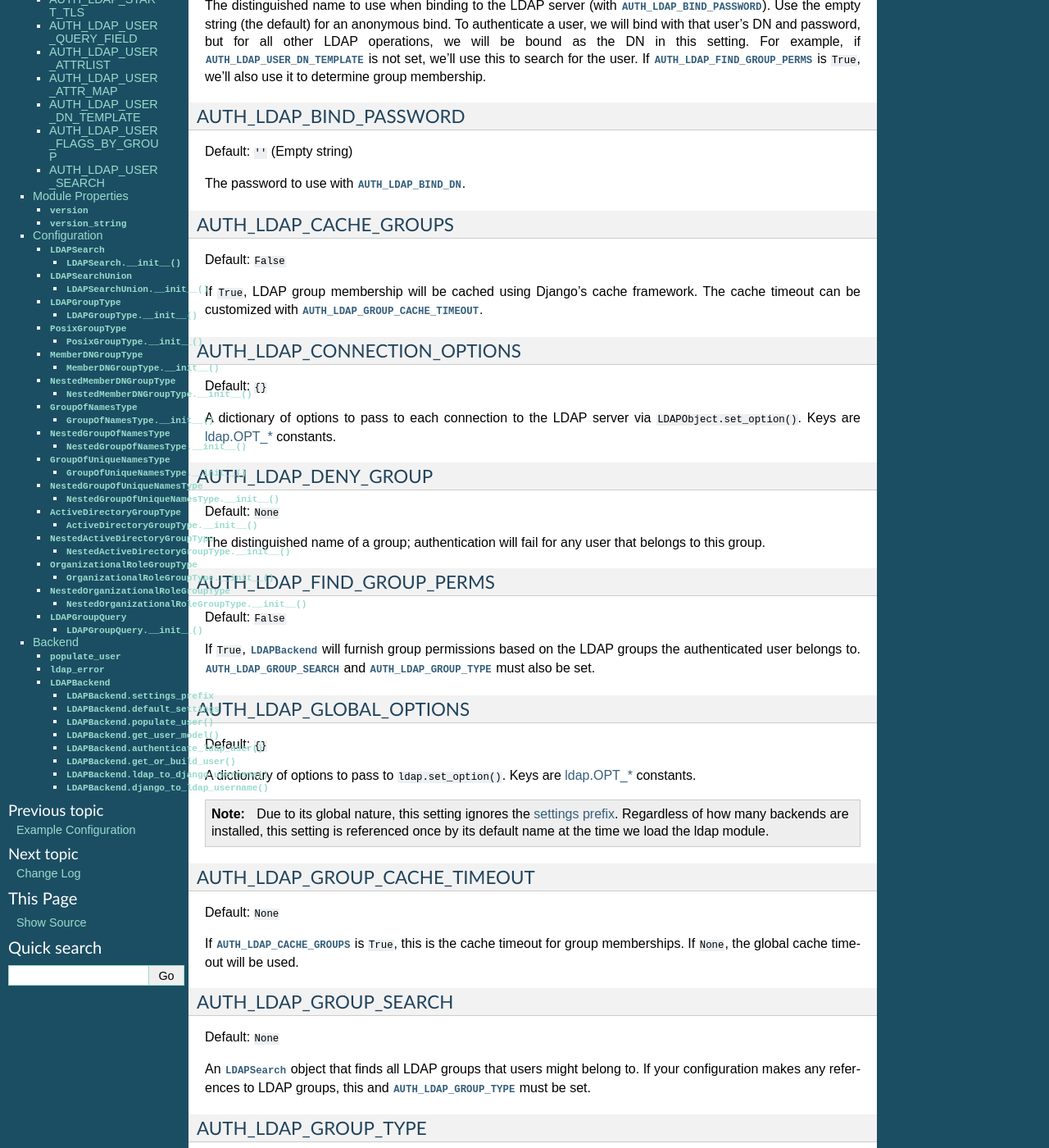
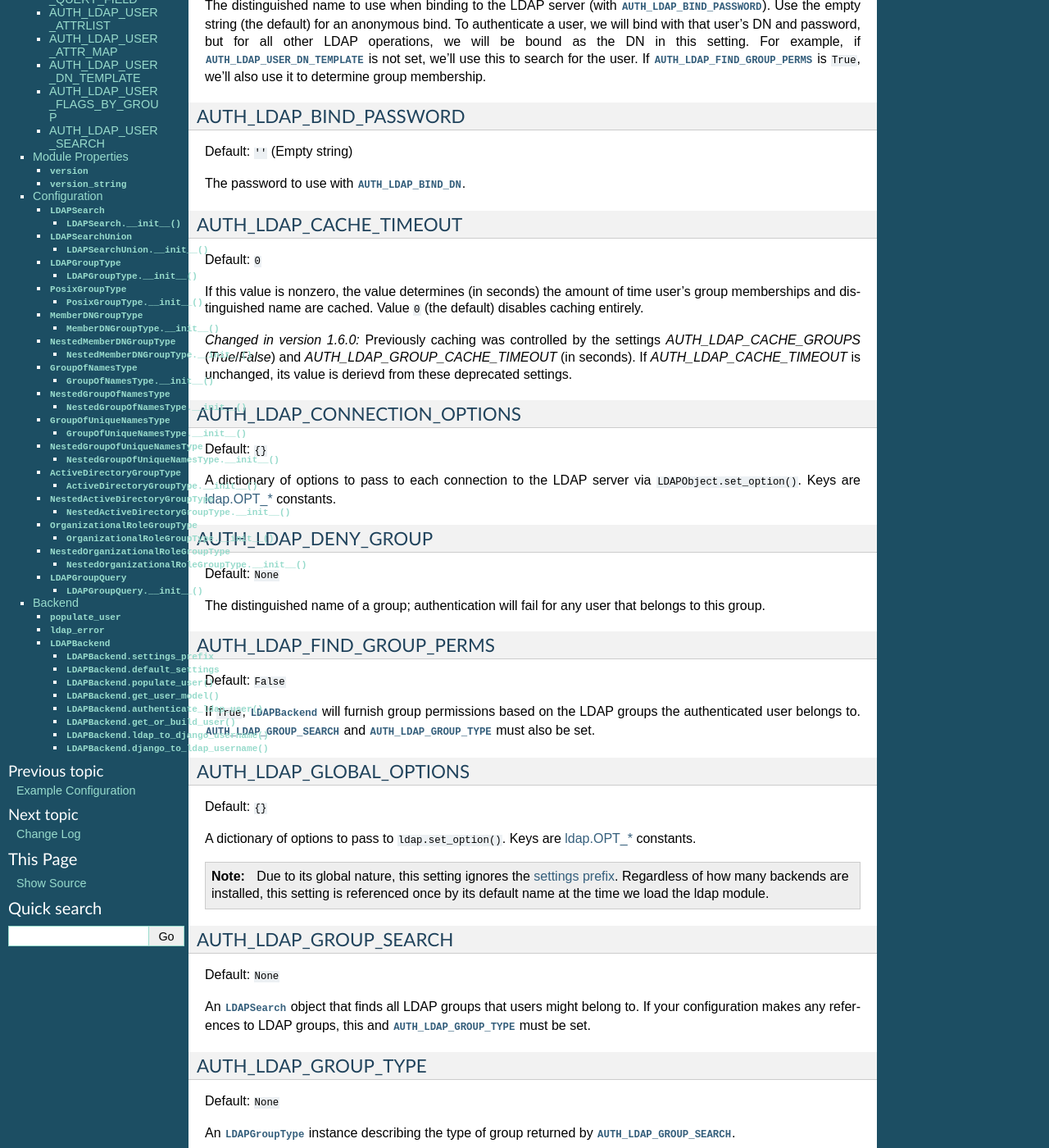
Before and after one commit to django-auth-ldap/django-auth-ldap, a Sphinx documentation site: the page built from docs/reference.rst, in a window 1280 px wide and 1400 px high, scrolled down 787 px. Shown: the whole window at 82% size. Built offline with Sphinx 7.4.7, drawn with Linux system fonts in a browser that asks for light colours; some of the changed text lies outside the part shown.

Commit message:
Fix #19: Introduced AUTH_LDAP_CACHE_TIMEOUT, overhaul cache settings
* One setting AUTH_LDAP_CACHE_TIMEOUT now replaces both
  GROUP_CACHE_TIMEOUT and CACHE_GROUPS.
* Compatibility with old settings is provided (except
  GROUP_CACHE_TIMEOUT now defaults to 1 hour instead of forever)
* Previously user's DN was always cached even when
  AUTH_LDAP_CACHE_GROUPS was False. Now both groups and user's DN are
  consistently determined by one setting.

```diff
--- a/docs/example.rst
+++ b/docs/example.rst
@@ -53,9 +53,8 @@ and arguments are included for completeness.
     # Use LDAP group membership to calculate group permissions.
     AUTH_LDAP_FIND_GROUP_PERMS = True
 
-    # Cache group memberships for an hour to minimize LDAP traffic
-    AUTH_LDAP_CACHE_GROUPS = True
-    AUTH_LDAP_GROUP_CACHE_TIMEOUT = 3600
+    # Cache user's DN and group memberships for an hour to minimize LDAP traffic
+    AUTH_LDAP_CACHE_TIMEOUT = 3600
 
 
     # Keep ModelBackend around for per-user permissions and maybe a local
--- a/docs/performance.rst
+++ b/docs/performance.rst
@@ -11,7 +11,8 @@ order of impact.
    default behavior is to reload a user's group memberships on every request.
    This is the safest behavior, as any membership change takes effect
    immediately, but it is expensive. If possible, set
-   :setting:`AUTH_LDAP_CACHE_GROUPS` to ``True`` to remove most of this traffic.
+   :setting:`AUTH_LDAP_CACHE_TIMEOUT` to a nonzero number (in seconds) to remove
+   most of this traffic.
 
 #. **Don't access user.ldap_user.***. Except for ``ldap_user.dn``, these
    properties are only cached on a per-request basis. If you can propagate LDAP
--- a/docs/reference.rst
+++ b/docs/reference.rst
@@ -72,16 +72,23 @@ Default: ``''`` (Empty string)
 The password to use with :setting:`AUTH_LDAP_BIND_DN`.
 
 
-.. setting:: AUTH_LDAP_CACHE_GROUPS
+.. setting:: AUTH_LDAP_CACHE_TIMEOUT
 
-AUTH_LDAP_CACHE_GROUPS
-~~~~~~~~~~~~~~~~~~~~~~
+AUTH_LDAP_CACHE_TIMEOUT
+~~~~~~~~~~~~~~~~~~~~~~~
 
-Default: ``False``
+Default: ``0``
 
-If ``True``, LDAP group membership will be cached using Django's cache
-framework. The cache timeout can be customized with
-:setting:`AUTH_LDAP_GROUP_CACHE_TIMEOUT`.
+If this value is nonzero, the value determines (in seconds) the amount of time
+user's group memberships and distinguished name are cached. Value ``0`` (the
+default) disables caching entirely.
+
+.. versionchanged:: 1.6.0
+
+    Previously caching was controlled by the settings `AUTH_LDAP_CACHE_GROUPS`
+    (`True`/`False`) and `AUTH_LDAP_GROUP_CACHE_TIMEOUT` (in seconds). If
+    `AUTH_LDAP_CACHE_TIMEOUT` is unchanged, its value is derievd from these
+    deprecated settings.
 
 
 .. setting:: AUTH_LDAP_CONNECTION_OPTIONS
@@ -135,17 +142,6 @@ A dictionary of options to pass to ``ldap.set_option()``. Keys are
     Due to its global nature, this setting ignores the :doc:`settings prefix
     <multiconfig>`. Regardless of how many backends are installed, this setting
     is referenced once by its default name at the time we load the ldap module.
-
-
-.. setting:: AUTH_LDAP_GROUP_CACHE_TIMEOUT
-
-AUTH_LDAP_GROUP_CACHE_TIMEOUT
-~~~~~~~~~~~~~~~~~~~~~~~~~~~~~
-
-Default: ``None``
-
-If :setting:`AUTH_LDAP_CACHE_GROUPS` is ``True``, this is the cache timeout for
-group memberships. If ``None``, the global cache timeout will be used.
 
 
 .. setting:: AUTH_LDAP_GROUP_SEARCH
--- a/setup.py
+++ b/setup.py
@@ -62,8 +62,7 @@ Following is an example configuration, just to whet your appetite::
     AUTH_LDAP_FIND_GROUP_PERMS = True
 
     # Cache group memberships for an hour to minimize LDAP traffic
-    AUTH_LDAP_CACHE_GROUPS = True
-    AUTH_LDAP_GROUP_CACHE_TIMEOUT = 3600
+    AUTH_LDAP_CACHE_TIMEOUT = 3600
 
 
     # Keep ModelBackend around for per-user permissions and maybe a local
```
Also changed, not shown: docs/permissions.rst (+3 -5 lines), 3 other files.
